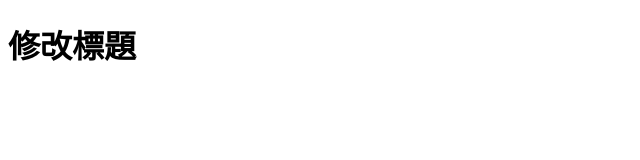
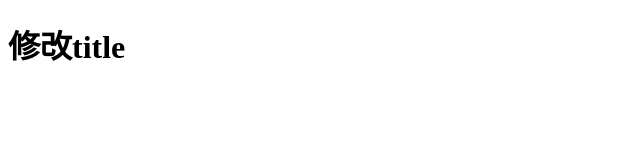
Before and after one commit to macy1215/gittrain20923, a plain HTML site: page index.html in a window 1280 px wide. Shown: the whole page, without its empty margins (0-640 px from the left). Drawn offline with Linux system fonts and the light colour scheme.

Commit message:
忘了存檔

```diff
--- a/index.html
+++ b/index.html
@@ -6,6 +6,6 @@
   <title>Document</title>
 </head>
 <body>
-  <h1>修改標題</h1>
+  <h1>修改title</h1>
 </body>
 </html>
```
